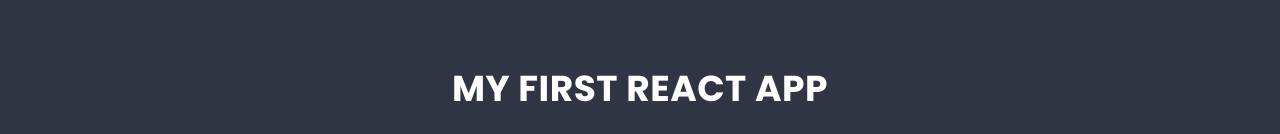
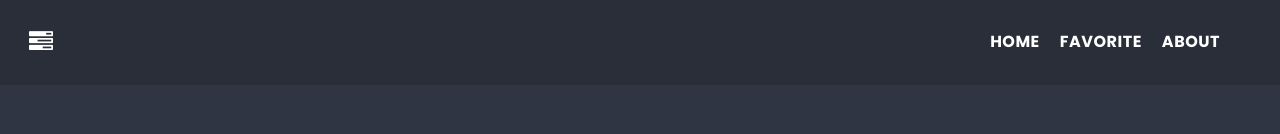
Before and after one commit to Keymax-pl/React, a React (Create React App) app: page / in a window 1280 px wide. Shown: the top 134 px of the page. Built offline with nearby package versions, Linux system fonts and the light colour scheme.

Commit message:
Add navbar

```diff
--- a/package.json
+++ b/package.json
@@ -10,6 +10,7 @@
     "react": "^18.2.0",
     "react-dom": "^18.2.0",
     "react-redux": "8.1.2",
+    "react-router-dom": "6.15.0",
     "react-scripts": "5.0.1",
     "redux": "4.2.1",
     "redux-devtools-extension": "2.13.9",
--- a/src/App.js
+++ b/src/App.js
@@ -2,14 +2,18 @@ import Hero from "./components/Hero/Hero";
 import SearchForm from "./components/SearchForm/SearchForm";
 import List from "./components/List/List";
 import Contrainer from "./components/Contrainer/Contrainer";
+import NavBar from "./components/NavBar/NavBar";
 
 const App = () => {
   return (
-    <Contrainer>
-      <Hero />
-      <SearchForm />
-      <List />
-    </Contrainer>
+    <main>
+     <NavBar />
+      <Contrainer>
+        <Hero />
+        <SearchForm />
+        <List />
+      </Contrainer>
+    </main>
   );
 };
 
--- /dev/null
+++ b/src/components/NavBar/NavBar.js
@@ -0,0 +1,28 @@
+import styles from "./NavBar.module.scss";
+
+const NavBar = () => {
+    return (
+        <section className={styles.navbar}>
+            <div className={styles.icon}>
+                <a href="/">
+                    <span className="fa fa-tasks"></span>
+                </a>
+            </div>
+            <div className={styles.list}>
+                <ul>
+                    <li>
+                        <a href="/">HOME</a>
+                    </li>
+                    <li>
+                        <a href="/favorite">FAVORITE</a>
+                    </li>
+                    <li>
+                        <a href="/about">ABOUT</a>
+                    </li>
+                </ul>
+            </div>
+        </section>
+    );
+};
+
+export default NavBar;
--- /dev/null
+++ b/src/components/NavBar/NavBar.module.scss
@@ -0,0 +1,37 @@
+@import '../../styles/settings.scss';
+
+section{
+    background-color: darken($color-dark, 3%);
+}
+
+.navbar {
+    display: flex;
+    justify-content: space-between;
+}
+
+.icon {
+    padding: 15px;
+}
+
+.icon a {
+    font-size: 24px;
+    color: $color-light;
+}
+
+.list {
+    padding: 20px 50px 20px 0;
+}
+
+.list ul li{
+    text-align: center;
+    display: inline;
+    font-family: $font-text;
+    font-size: 16px;
+    padding: 0 10px;
+    & a {
+        font-weight: bold;
+        list-style: none;
+        color: $color-light;
+        text-decoration: none;
+    }
+}
```
Also changed, not shown: 1 other file (tests, documents, lock files or other folders).
